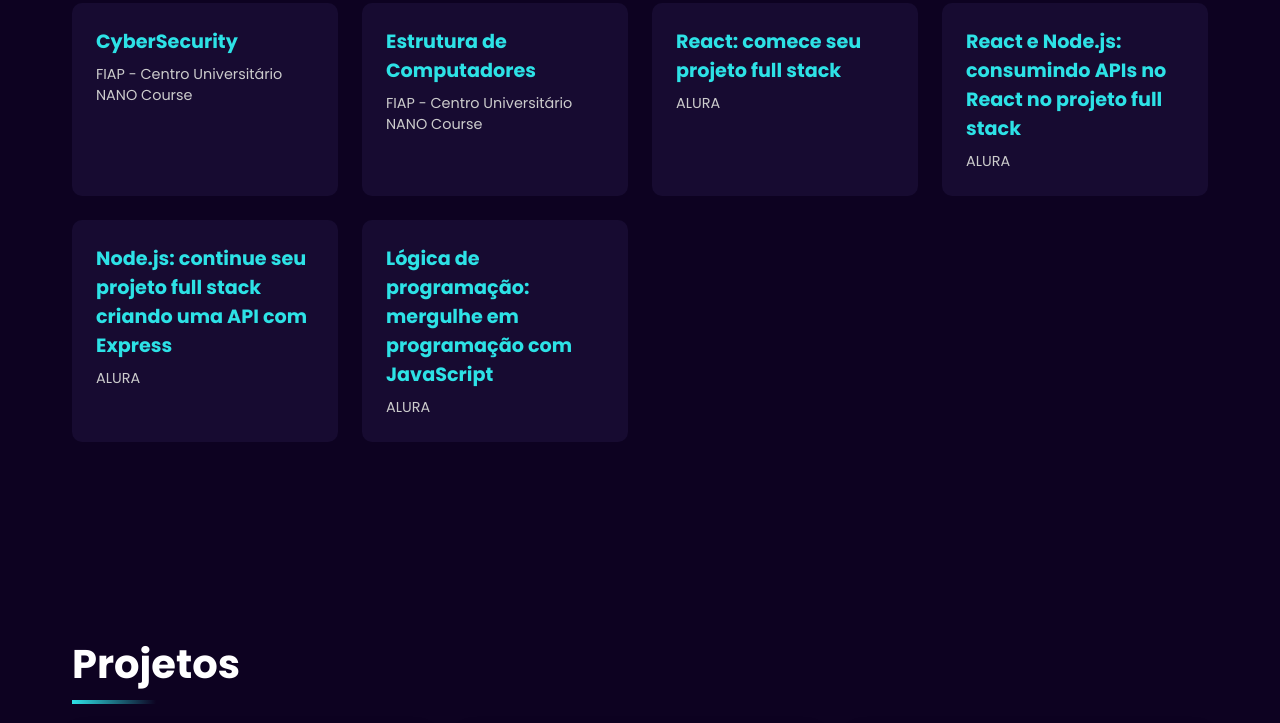
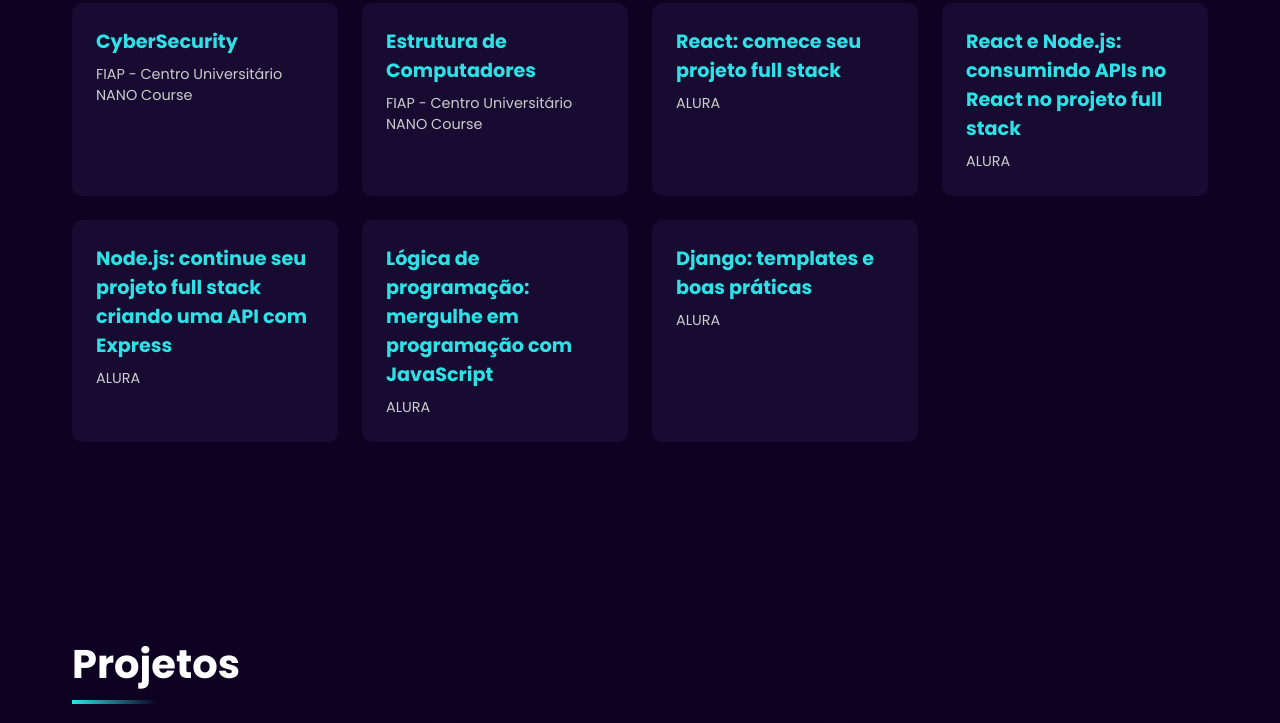
Before and after one commit to BrunoCortez64/PortifolioBrCz, a plain HTML site: page index.html in a window 1280 px wide. Shown: the part 3976-4699 px from the top of the page. Drawn offline with Linux system fonts and the light colour scheme.

Commit message:
Commit Portifólio

```diff
--- a/index.html
+++ b/index.html
@@ -984,6 +984,11 @@
                 </h3>
                 <p>ALURA</p>
             </div>
+            <div class="course-card">
+                <h3>Django: templates e boas práticas
+                </h3>
+                <p>ALURA</p>
+            </div>
         </div>
     </section>
 
```
